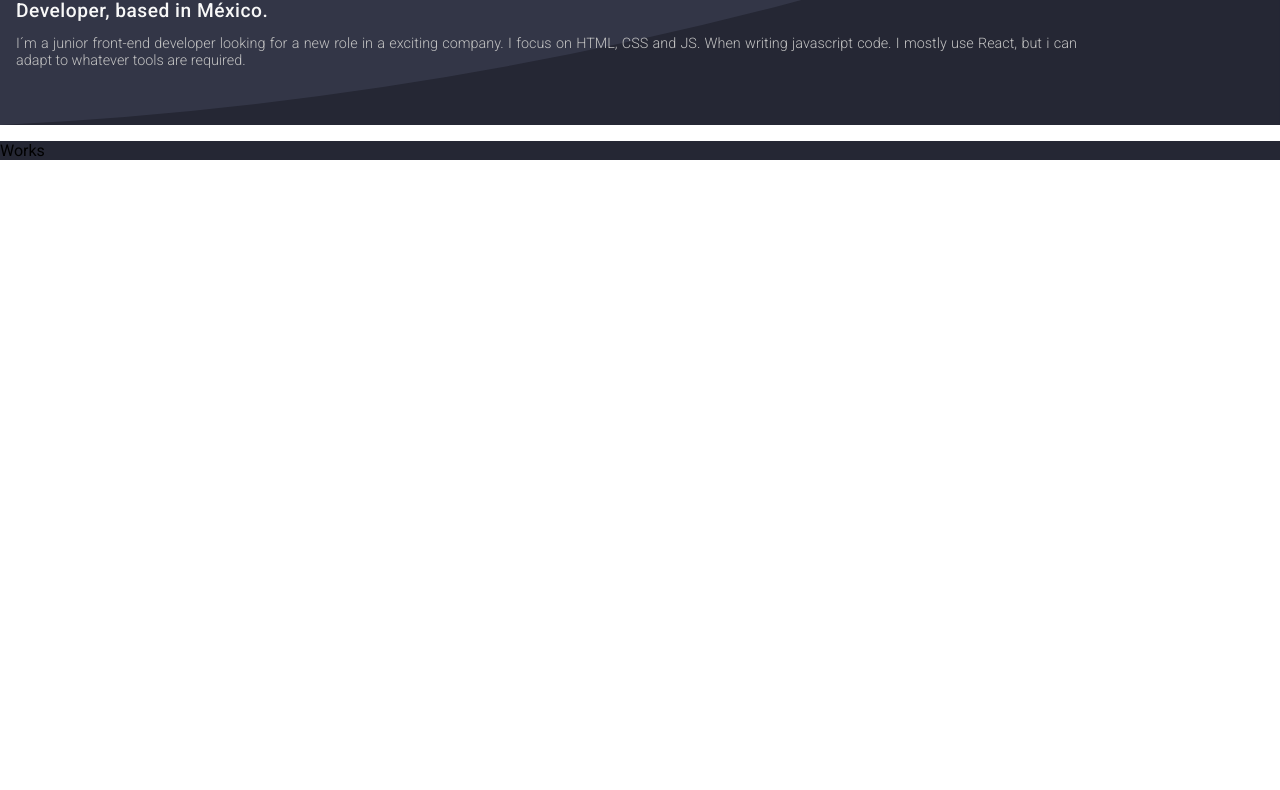
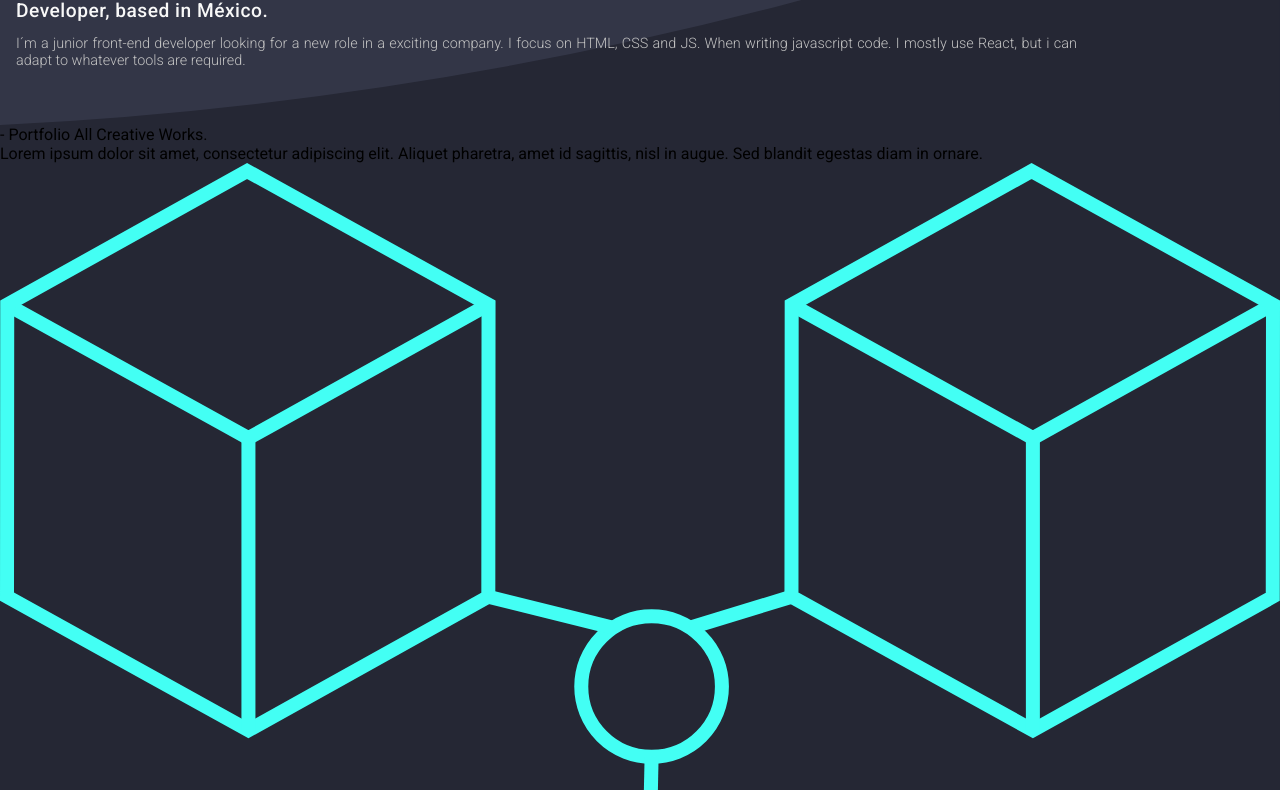
Before and after one commit to danReact/portfolio, a React (Create React App) app: page / in a window 1280 px wide. Shown: the part 330-1120 px from the top of the page. Before the commit the page ends 800 px from the top, so only its background shows below. Built offline with nearby package versions, Linux system fonts and the light colour scheme.

Commit message:
works section text added

```diff
--- a/src/components/Works.js
+++ b/src/components/Works.js
@@ -4,7 +4,20 @@ import "./style/works.css";
 function Works() {
   return (
     <div className="work-container">
-      <p>Works</p>
+      <div className="work-info">
+        <div className="work-text">
+          <div className="work-title">- Portfolio All Creative Works.</div>
+          <div className="work-description">
+            Lorem ipsum dolor sit amet, consectetur adipiscing elit. Aliquet
+            pharetra, amet id sagittis, nisl in augue. Sed blandit egestas diam
+            in ornare.
+          </div>
+        </div>
+        <div className="work-image">
+          <img src="/media/red.svg" alt="red" />
+        </div>
+      </div>
+      <div className="projects-container"></div>
     </div>
   );
 }
--- a/src/components/style/works.css
+++ b/src/components/style/works.css
@@ -1,3 +1,4 @@
 .work-container {
   background-color: var(--dark-blue);
+  /* height: 100%; */
 }
```
